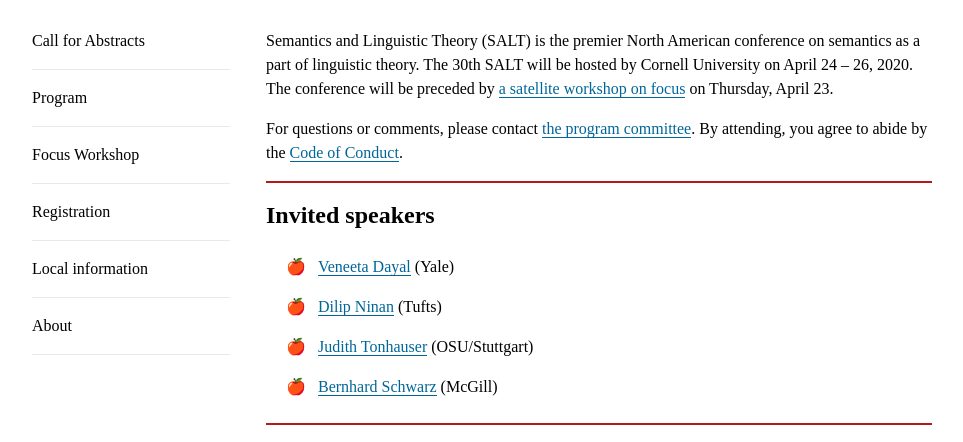
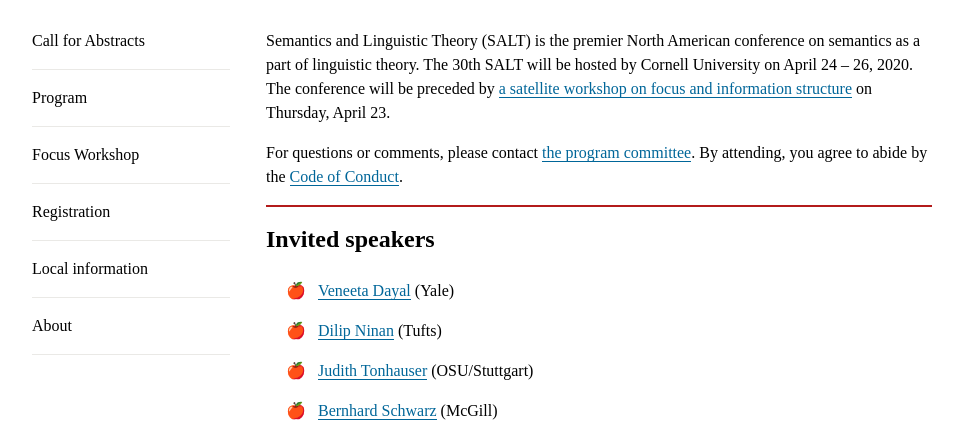
Before and after one commit to saltconf/salt30, a plain HTML site: page index.html in a window 1280 px wide. Shown: the part 320-762 px from the top of the page, without its empty margins (158-1121 px from the left). Drawn offline with Linux system fonts and the light colour scheme.

Commit message:
update workshop info

```diff
--- a/index.html
+++ b/index.html
@@ -55,7 +55,8 @@
               Semantics and Linguistic Theory (SALT) is the premier North American conference
               on semantics as a part of linguistic theory. The 30th SALT will be hosted by
               Cornell University on April 24 &ndash; 26, 2020. The conference will be preceded
-              by <a href="workshop.html">a satellite workshop on focus</a> on Thursday, April 23.
+              by <a href="workshop.html">a satellite workshop on focus and information
+              structure</a> on Thursday, April 23.
             </p>
             <p>
               For questions or comments, please contact
```
